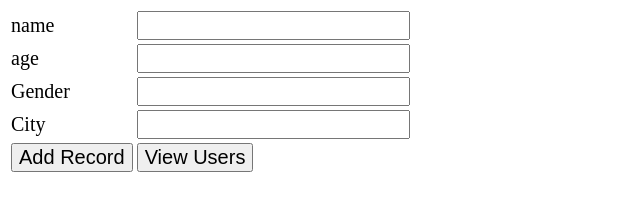
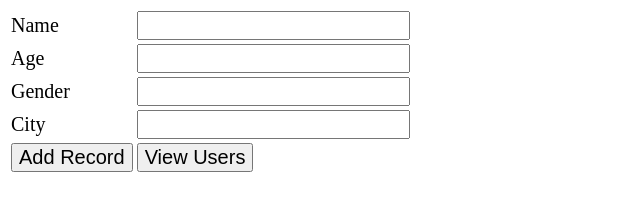
Before and after one commit to MuhammadZubairMoosani/localStorage-Data-Trasfer-to-multiple-pages, a plain HTML site: page index.html in a window 1280 px wide. Shown: the full height of the page, 0-640 px from the left. Drawn offline with Linux system fonts and the light colour scheme.

Commit message:
first commit

```diff
--- a/index.html
+++ b/index.html
@@ -15,11 +15,11 @@
 <body>
     <table>
         <tr>
-            <td>name</td>
+            <td>Name</td>
             <td><input type="text" id="name"></td>
         </tr>
         <tr>
-            <td>age</td>
+            <td>Age</td>
             <td><input type="text" id="age"></td>
         </tr>
         <tr>
```
